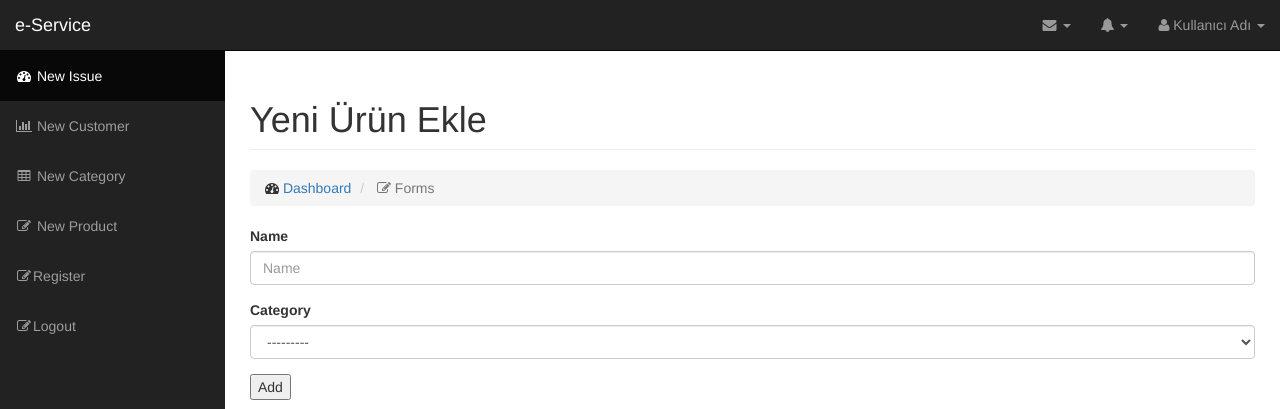
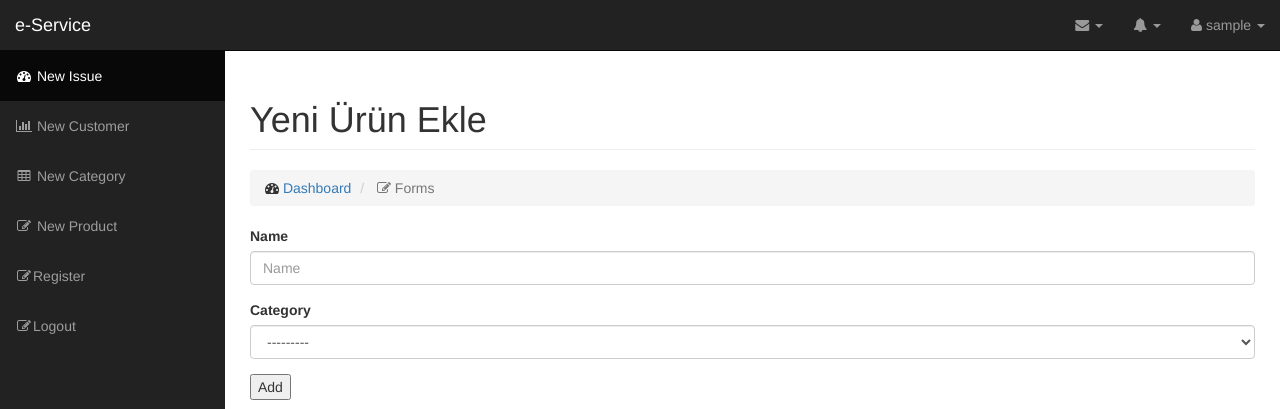
Before and after one commit to oguzcan-yavuz/IssueTracker, a Django app: a page that uses issues/templates/issues/base.html in a window 1280 px wide. Shown: the top 409 px of the page. Run offline with Django 3.2, Linux system fonts and the light colour scheme; a user stored in the database is signed in; tables that the repository leaves empty hold one stand-in row (values such as "Sample post"); grey boxes labelled with a size stand in for pictures from a placeholder-image service; some libraries are stand-ins or nearby versions.

Commit message:
add navbar username

```diff
--- a/issues/templates/issues/base.html
+++ b/issues/templates/issues/base.html
@@ -125,7 +125,11 @@
                   </ul>
               </li>
               <li class="dropdown">
-                  <a href="#" class="dropdown-toggle" data-toggle="dropdown"><i class="fa fa-user"></i> Kullanıcı Adı <b class="caret"></b></a>
+                  <a href="#" class="dropdown-toggle" data-toggle="dropdown"><i class="fa fa-user"></i>
+
+                         {{ request.user.username }}
+
+                    <b class="caret"></b></a>
                   <ul class="dropdown-menu">
                       <li>
                           <a href="#"><i class="fa fa-fw fa-user"></i> Profile</a>
```
